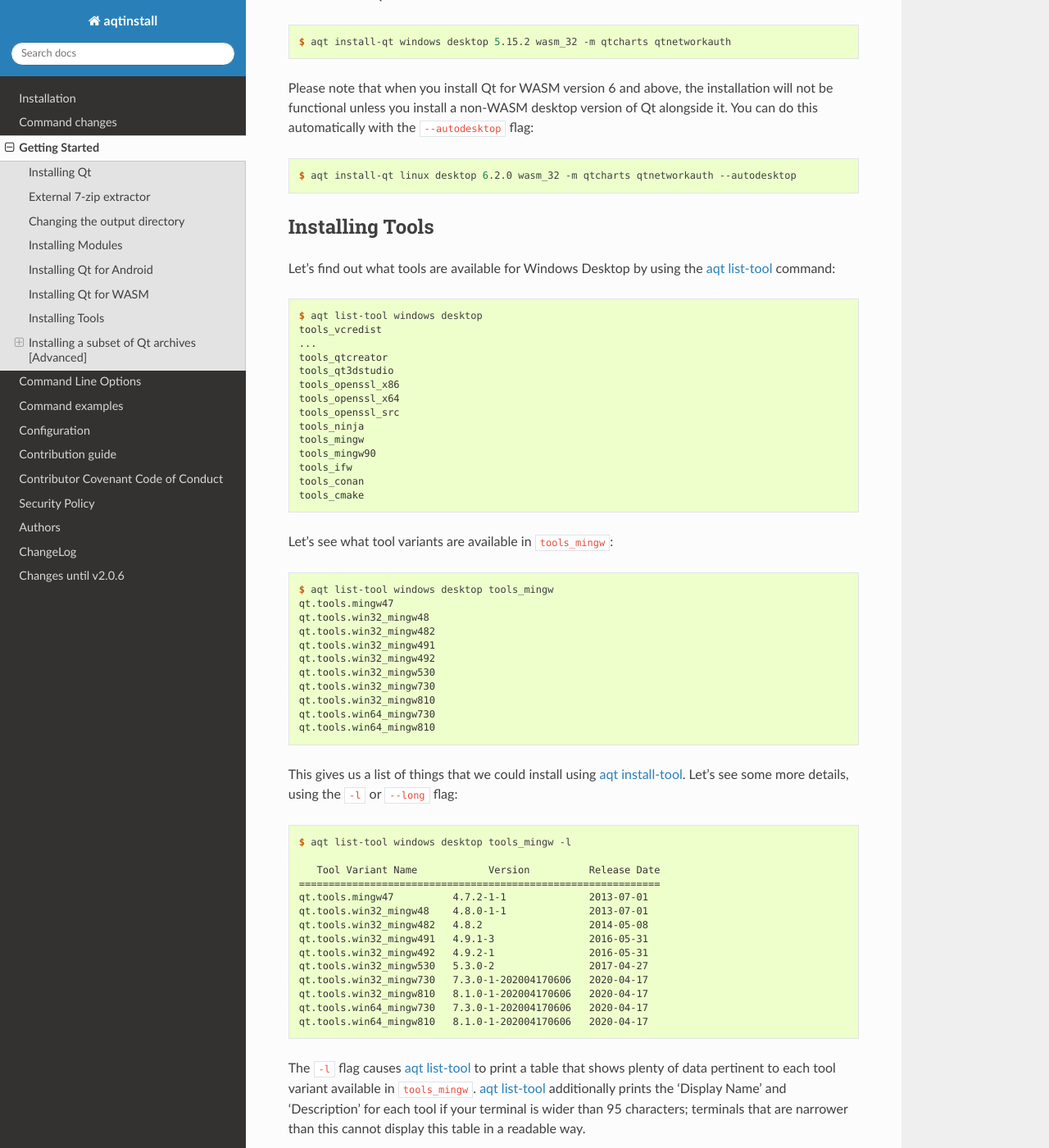
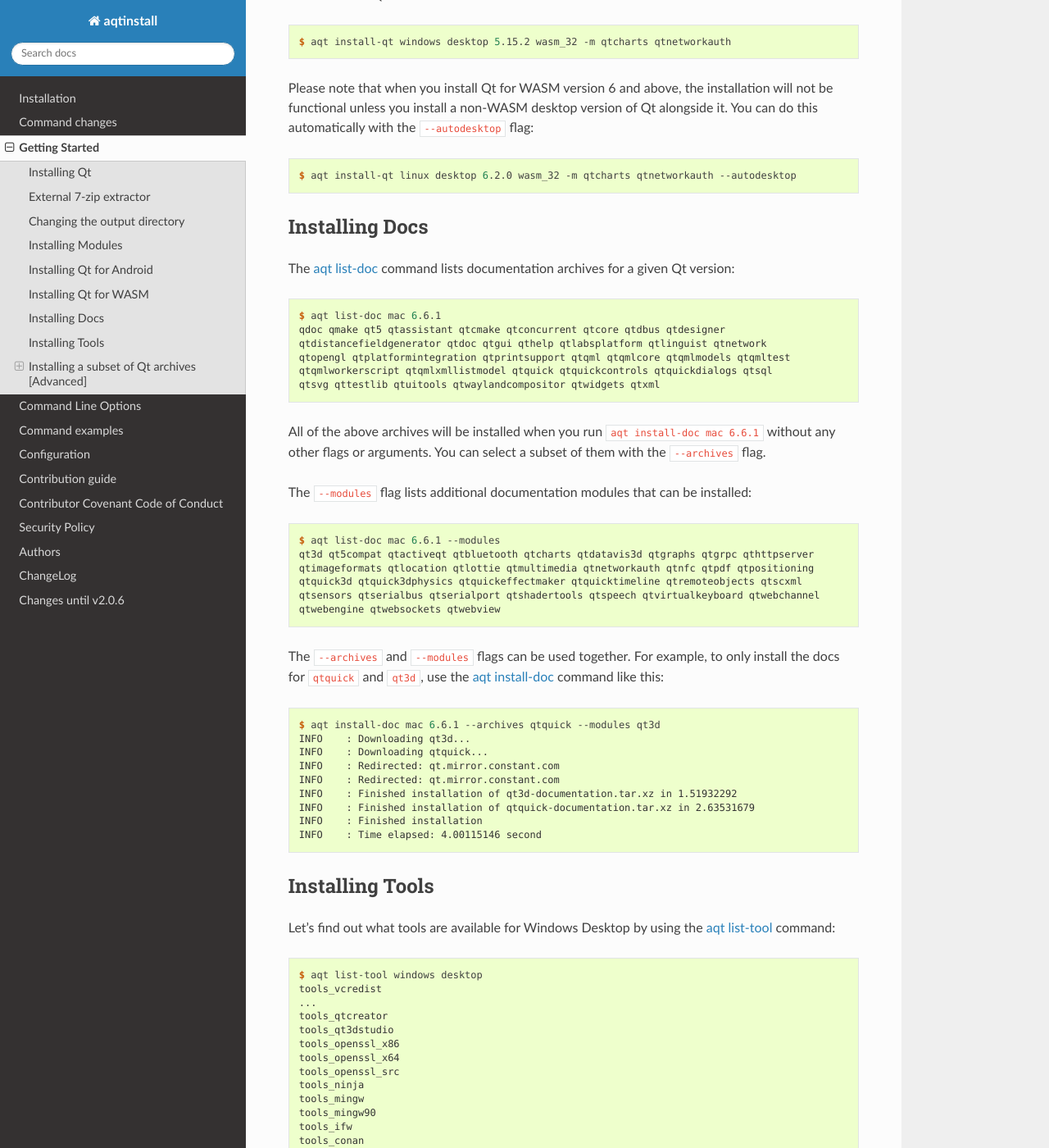
Before and after one commit to miurahr/aqtinstall, a Sphinx documentation site: the page built from docs/getting_started.rst, in a window 1280 px wide and 1400 px high, scrolled down 5728 px. Shown: the whole window at 82% size. Built offline with Sphinx 7.4.7 and the Read the Docs theme 2.0.0, drawn with Linux system fonts in a browser that asks for light colours; the version number could not be read and is left out.

Commit message:
Add docs clarifying list-doc and install-doc (#754)
* Add docs clarifying list-doc and install-doc

Fixes https://github.com/miurahr/aqtinstall/issues/753

* Update docs/getting_started.rst

Co-authored-by: David Dalcino <ddalcino@users.noreply.github.com>

* Update docs/getting_started.rst

Co-authored-by: David Dalcino <ddalcino@users.noreply.github.com>

* Update docs/getting_started.rst

Co-authored-by: David Dalcino <ddalcino@users.noreply.github.com>

* Update docs/getting_started.rst

Co-authored-by: David Dalcino <ddalcino@users.noreply.github.com>

* Update docs/getting_started.rst

Co-authored-by: David Dalcino <ddalcino@users.noreply.github.com>

* Update docs/getting_started.rst

Co-authored-by: Mozi <29089388+pzhlkj6612@users.noreply.github.com>

* Update docs/getting_started.rst

Co-authored-by: Mozi <29089388+pzhlkj6612@users.noreply.github.com>

* Update docs/getting_started.rst

Co-authored-by: Mozi <29089388+pzhlkj6612@users.noreply.github.com>

* Update docs/getting_started.rst

Co-authored-by: Mozi <29089388+pzhlkj6612@users.noreply.github.com>

* Update docs/getting_started.rst

Co-authored-by: Mozi <29089388+pzhlkj6612@users.noreply.github.com>

---------

Co-authored-by: David Dalcino <ddalcino@users.noreply.github.com>
Co-authored-by: Mozi <29089388+pzhlkj6612@users.noreply.github.com>

```diff
--- a/docs/getting_started.rst
+++ b/docs/getting_started.rst
@@ -317,6 +317,54 @@
     $ aqt install-qt linux desktop 6.2.0 wasm_32 -m qtcharts qtnetworkauth --autodesktop
 
 
+Installing Docs
+---------------
+
+The :ref:`aqt list-doc <list-doc command>` command lists documentation
+archives for a given Qt version:
+
+.. code-block:: console
+
+    $ aqt list-doc mac 6.6.1
+    qdoc qmake qt5 qtassistant qtcmake qtconcurrent qtcore qtdbus qtdesigner
+    qtdistancefieldgenerator qtdoc qtgui qthelp qtlabsplatform qtlinguist qtnetwork
+    qtopengl qtplatformintegration qtprintsupport qtqml qtqmlcore qtqmlmodels qtqmltest
+    qtqmlworkerscript qtqmlxmllistmodel qtquick qtquickcontrols qtquickdialogs qtsql
+    qtsvg qttestlib qtuitools qtwaylandcompositor qtwidgets qtxml
+
+All of the above archives will be installed when you run ``aqt install-doc mac 6.6.1``
+without any other flags or arguments.
+You can select a subset of them with the ``--archives`` flag.
+
+The ``--modules`` flag lists additional documentation modules that can be installed:
+
+
+.. code-block:: console
+
+    $ aqt list-doc mac 6.6.1 --modules
+    qt3d qt5compat qtactiveqt qtbluetooth qtcharts qtdatavis3d qtgraphs qtgrpc qthttpserver
+    qtimageformats qtlocation qtlottie qtmultimedia qtnetworkauth qtnfc qtpdf qtpositioning
+    qtquick3d qtquick3dphysics qtquickeffectmaker qtquicktimeline qtremoteobjects qtscxml
+    qtsensors qtserialbus qtserialport qtshadertools qtspeech qtvirtualkeyboard qtwebchannel
+    qtwebengine qtwebsockets qtwebview
+
+The ``--archives`` and ``--modules`` flags can be used together.
+For example, to only install the docs for ``qtquick`` and ``qt3d``,
+use the :ref:`aqt install-doc <install-doc command>` command like this:
+
+.. code-block:: console
+
+    $ aqt install-doc mac 6.6.1 --archives qtquick --modules qt3d
+    INFO    : Downloading qt3d...
+    INFO    : Downloading qtquick...
+    INFO    : Redirected: qt.mirror.constant.com
+    INFO    : Redirected: qt.mirror.constant.com
+    INFO    : Finished installation of qt3d-documentation.tar.xz in 1.51932292
+    INFO    : Finished installation of qtquick-documentation.tar.xz in 2.63531679
+    INFO    : Finished installation
+    INFO    : Time elapsed: 4.00115146 second
+
+
 Installing Tools
 ----------------
 
```
